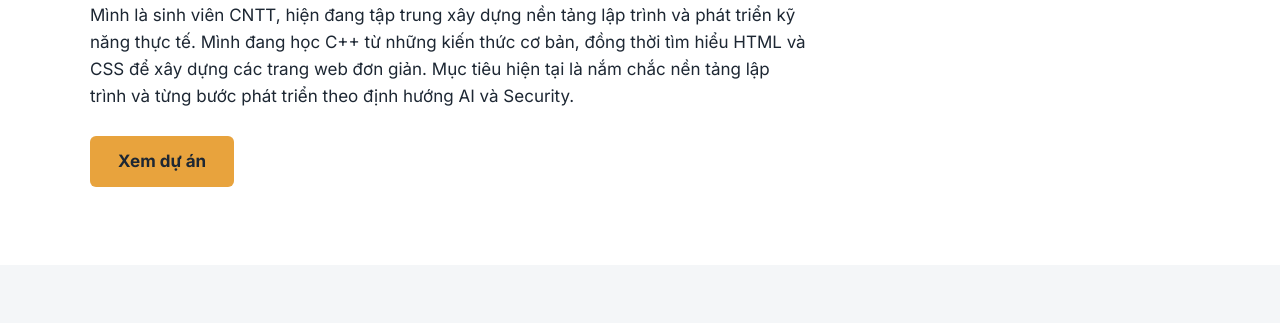
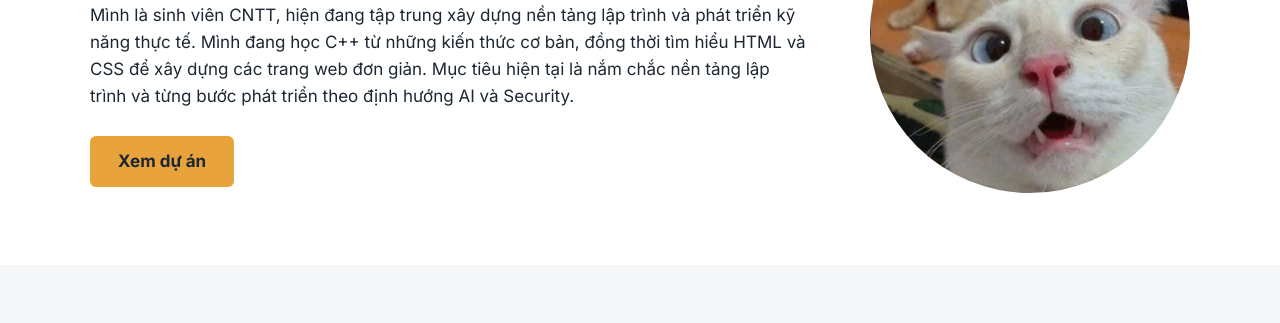
Before and after one commit to tqd12587-dev/K20_portfolio_CNTT20-04-2, a plain HTML site: page index.html in a window 1280 px wide. Shown: the part 266-589 px from the top of the page. Drawn offline with Linux system fonts and the light colour scheme; files whose address does not match are found by name.

Commit message:
phiên bản 4

```diff
--- a/index.html
+++ b/index.html
@@ -47,7 +47,7 @@
           <a class="button" href="#du-an">Xem dự án</a>
         </div>
 
-        <img class="avatar" src="anh-meo-13.png"
+        <img class="avatar" src="/assets/anh-meo-13.png"
           alt="Ảnh đại diện minh họa của Trần Quang Dũng" />
       </div>
     </section>
```
